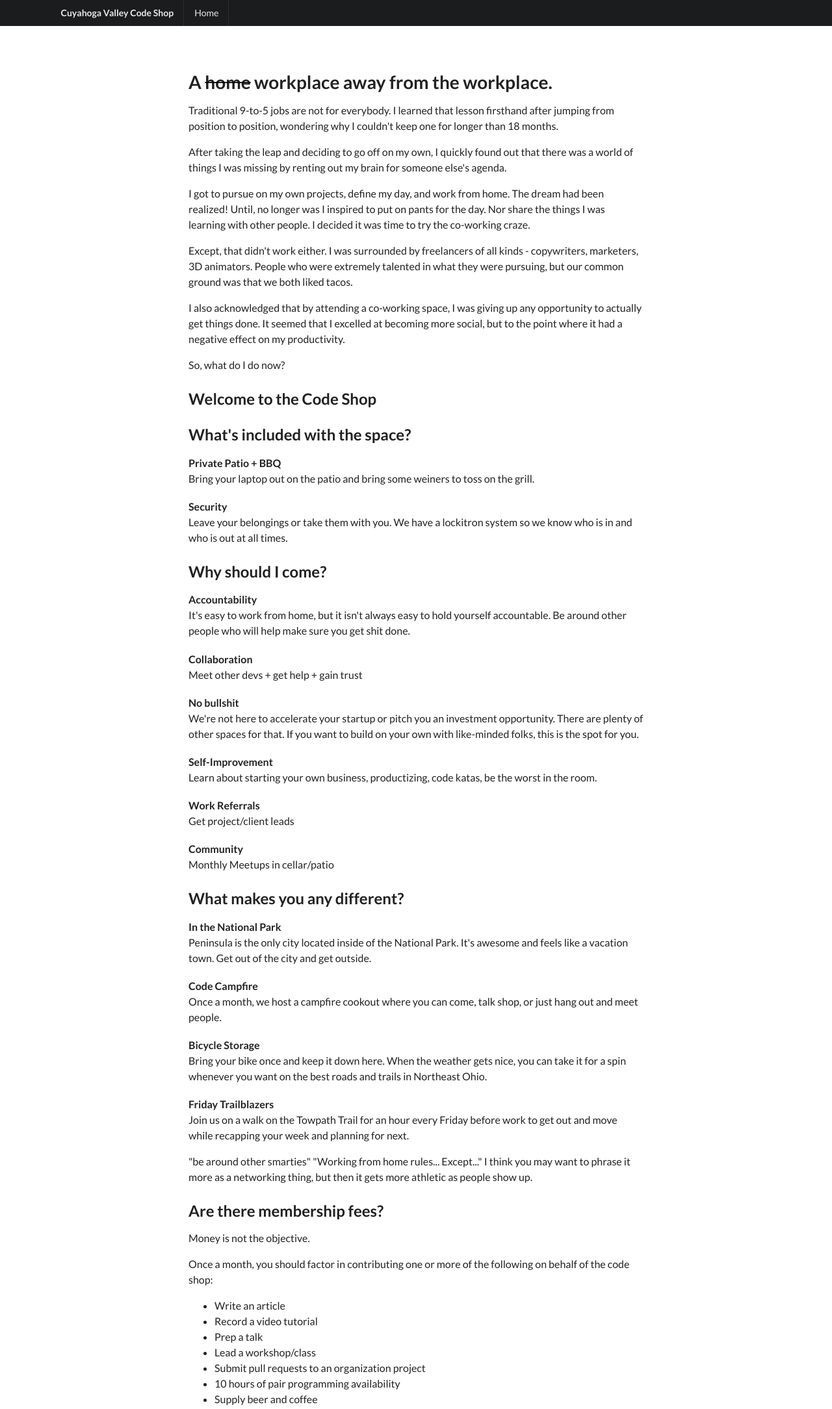
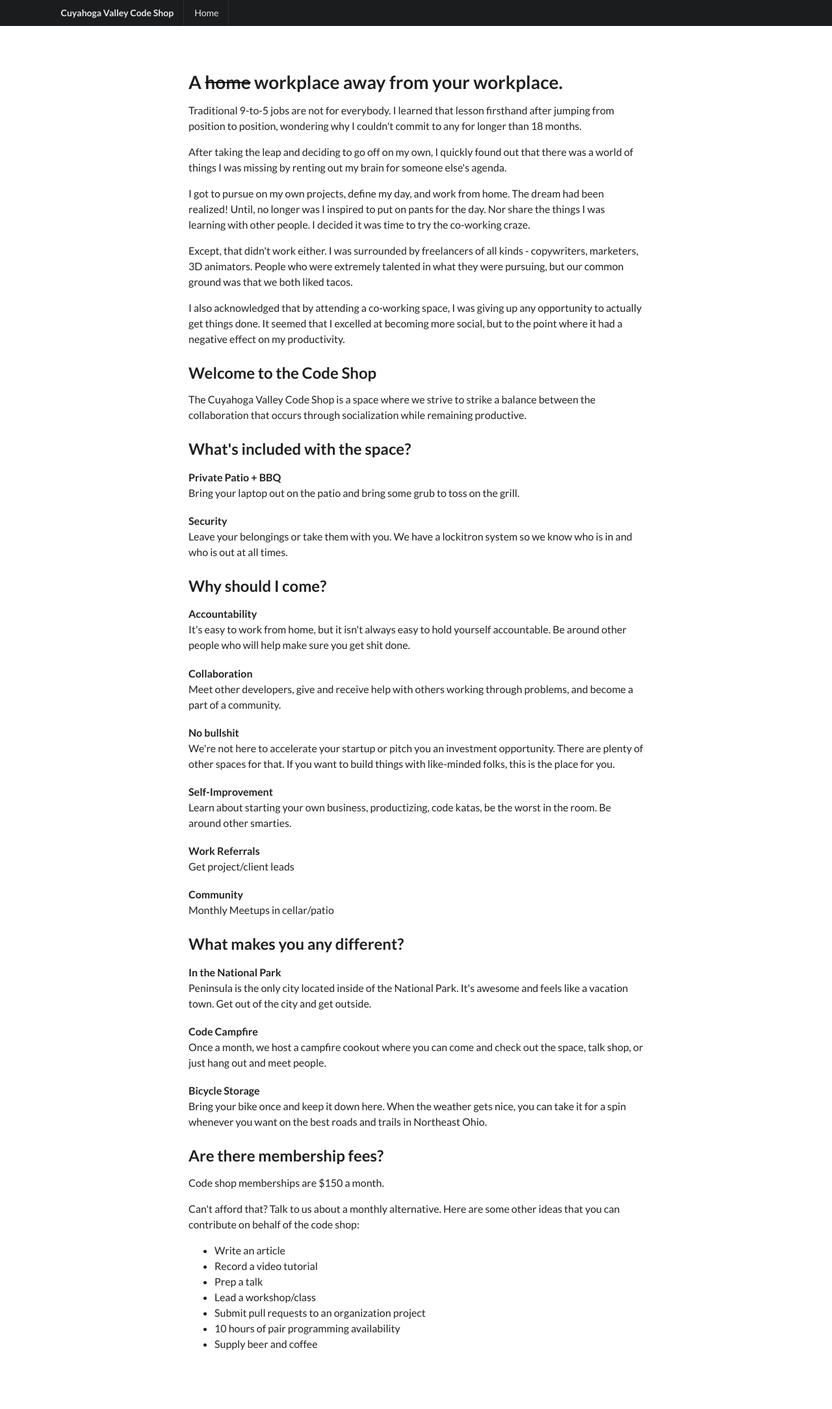
Before and after one commit to cuvacode/cuvacode.github.io, a plain HTML site: page index.html in a window 1280 px wide. Shown: the top 2169 px of the page at 65% size. After the commit the page ends 2081 px from the top, so only its background shows below. Drawn offline with Linux system fonts and the light colour scheme.

Commit message:
Add new words

```diff
--- a/index.html
+++ b/index.html
@@ -82,21 +82,21 @@
   </div>
 
   <div class="ui main text container">
-    <h1 class="ui header">A <strike>home</strike> workplace away from the workplace.</h1>
-    <p>Traditional 9-to-5 jobs are not for everybody. I learned that lesson firsthand after jumping from position to position, wondering why I couldn't keep one for longer than 18 months.</p>
+    <h1 class="ui header">A <strike>home</strike> workplace away from your workplace.</h1>
+    <p>Traditional 9-to-5 jobs are not for everybody. I learned that lesson firsthand after jumping from position to position, wondering why I couldn't commit to any for longer than 18 months.</p>
     <p>After taking the leap and deciding to go off on my own, I quickly found out that there was a world of things I was missing by renting out my brain for someone else's agenda.</p>
     <p>I got to pursue on my own projects, define my day, and work from home. The dream had been realized! Until, no longer was I inspired to put on pants for the day. Nor share the things I was learning with other people. I decided it was time to try the co-working craze.</p>
     <p>Except, that didn't work either. I was surrounded by freelancers of all kinds - copywriters, marketers, 3D animators. People who were extremely talented in what they were pursuing, but our common ground was that we both liked tacos.</p>
     <p>I also acknowledged that by attending a co-working space, I was giving up any opportunity to actually get things done. It seemed that I excelled at becoming more social, but to the point where it had a negative effect on my productivity.</p>
-    <p>So, what do I do now?</p>
 
     <h2>Welcome to the Code Shop</h2>
+    <p>The Cuyahoga Valley Code Shop is a space where we strive to strike a balance between the collaboration that occurs through socialization while remaining productive.</p>
 
     <h2 class="ui header">What's included with the space?</h2>
     <div class="ui list">
       <div class="item">
         <div class="header">Private Patio + BBQ</div>
-        Bring your laptop out on the patio and bring some weiners to toss on the grill.
+        Bring your laptop out on the patio and bring some grub to toss on the grill.
       </div>
       <div class="item">
         <div class="header">Security</div>
@@ -112,15 +112,15 @@
       </div>
       <div class="item">
         <div class="header">Collaboration</div>
-        Meet other devs + get help + gain trust
+        Meet other developers, give and receive help with others working through problems, and become a part of a community.
       </div>
       <div class="item">
         <div class="header">No bullshit</div>
-        We're not here to accelerate your startup or pitch you an investment opportunity. There are plenty of other spaces for that. If you want to build on your own with like-minded folks, this is the spot for you.
+        We're not here to accelerate your startup or pitch you an investment opportunity. There are plenty of other spaces for that. If you want to build things with like-minded folks, this is the place for you.
       </div>
       <div class="item">
         <div class="header">Self-Improvement</div>
-        Learn about starting your own business, productizing, code katas, be the worst in the room.
+        Learn about starting your own business, productizing, code katas, be the worst in the room. Be around other smarties.
       </div>
       <div class="item">
         <div class="header">Work Referrals</div>
@@ -140,25 +140,22 @@
       </div>
       <div class="item">
         <div class="header">Code Campfire</div>
-        Once a month, we host a campfire cookout where you can come, talk shop, or just hang out and meet people.
+        Once a month, we host a campfire cookout where you can come and check out the space, talk shop, or just hang out and meet people.
       </div>
       <div class="item">
         <div class="header">Bicycle Storage</div>
         Bring your bike once and keep it down here. When the weather gets nice, you can take it for a spin whenever you want on the best roads and trails in Northeast Ohio.
       </div>
-      <div class="item">
+<!--       <div class="item">
         <div class="header">Friday Trailblazers</div>
         Join us on a walk on the Towpath Trail for an hour every Friday before work to get out and move while recapping your week and planning for next.
-      </div>
+        I think you may want to phrase it more as a networking thing, but then it gets more athletic as people show up.
+      </div> -->
     </div>
 
-"be around other smarties"
-"Working from home rules... Except..."
-I think you may want to phrase it more as a networking thing, but then it gets more athletic as people show up.
-
     <h2>Are there membership fees?</h2>
-    <p>Money is not the objective.</p>
-    <p>Once a month, you should factor in contributing one or more of the following on behalf of the code shop:</p>
+    <p>Code shop memberships are $150 a month.</p>
+    <p>Can't afford that? Talk to us about a monthly alternative. Here are some other ideas that you can contribute on behalf of the code shop:</p>
     <ul>
       <li>Write an article</li>
       <li>Record a video tutorial</li>
@@ -168,14 +165,6 @@ I think you may want to phrase it more as a networking thing, but then it gets m
       <li>10 hours of pair programming availability</li>
       <li>Supply beer and coffee</li>
     </ul>
-
-but now i have to make so many choices just to show up
-"Nevermind. not going. I'll get my presentation together next month"
-
-instead try:
-Can't pay that? Here are some alternatives
-
-    <p>If none of these work for you, you can alternatively contribute $150 a month as a membership fee.</p>
   </div>
 <!--
   <div class="ui inverted vertical footer segment">
```
